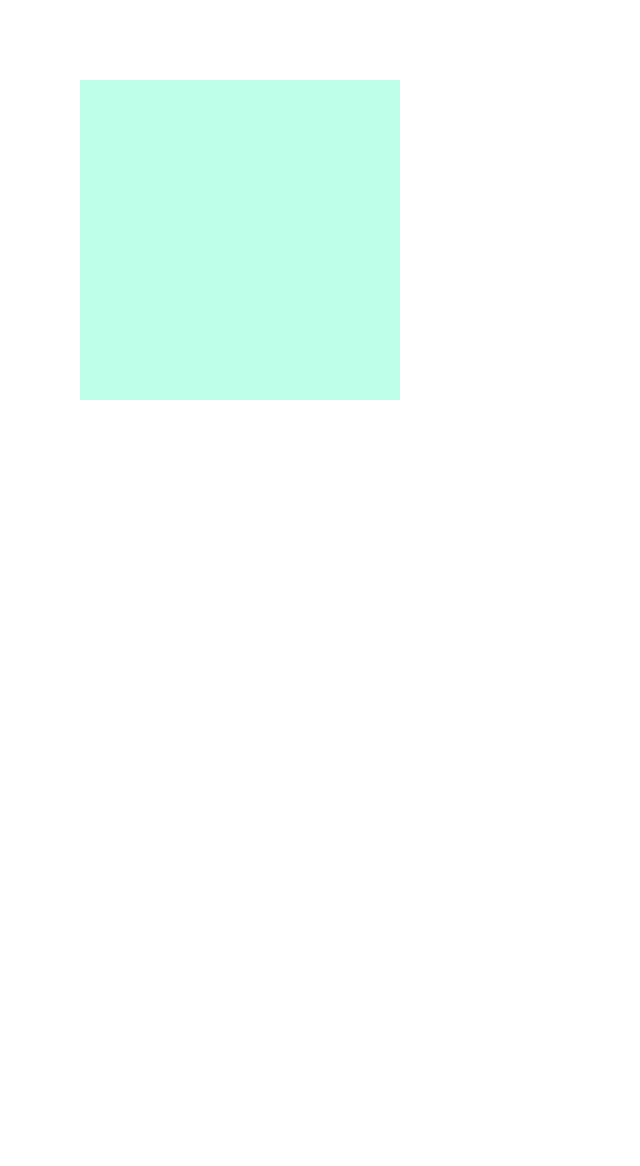
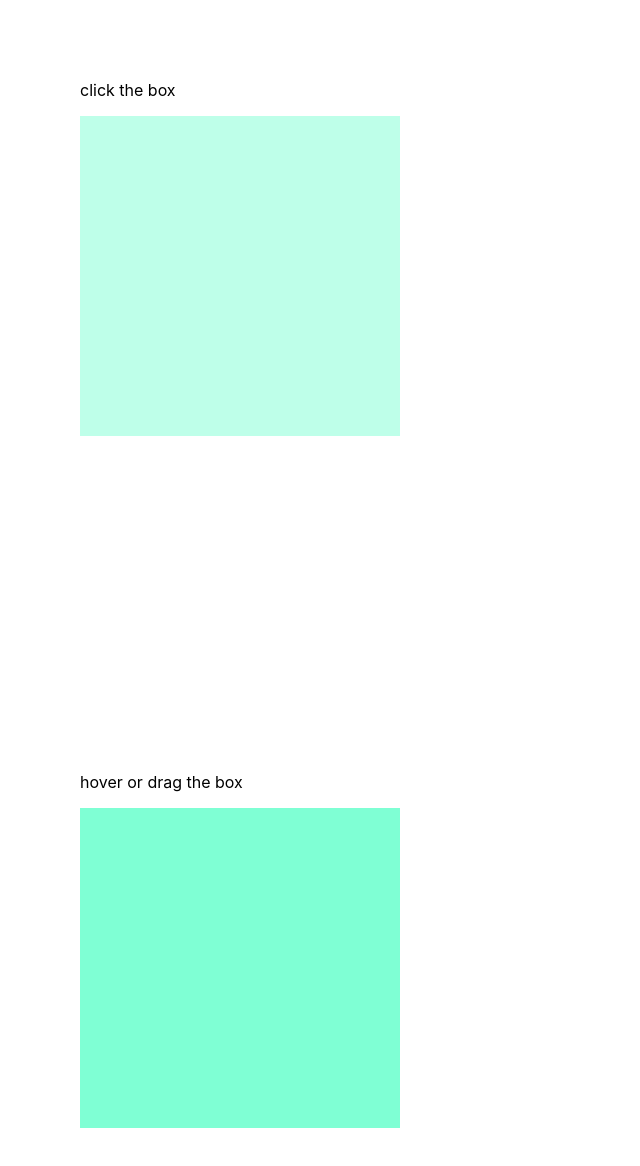
Before and after one commit to AimeurAmin/framer-motion-animations, a React (Create React App) app: page / in a window 1280 px wide. Shown: the top 1166 px of the page, without its empty margins (0-640 px from the left). Before the commit the page ends 816 px from the top, so only its background shows below. Built offline with nearby package versions, Linux system fonts and the light colour scheme.

Commit message:
starter point for box2

```diff
--- a/src/App.css
+++ b/src/App.css
@@ -21,3 +21,7 @@
   align-items: center;
   justify-content: center;
 }
+
+p {
+  margin-bottom: 1rem;
+}
--- a/src/App.js
+++ b/src/App.js
@@ -1,10 +1,14 @@
 import './App.css';
 import Box1 from './components/Box1';
+import Box2 from './components/Box2';
 
 function App() {
   return (
     <div className="App">
+      <p>click the box</p>
       <Box1 />
+      <p>hover or drag the box</p>
+      <Box2 />
     </div>
   );
 }
--- /dev/null
+++ b/src/components/Box2.jsx
@@ -0,0 +1,12 @@
+import React from 'react'
+import { motion } from 'framer-motion';
+
+function Box2() {
+  return (
+    <div className="box-container">
+      <motion.div className="box"></motion.div>
+    </div>
+  )
+}
+
+export default Box2
```
